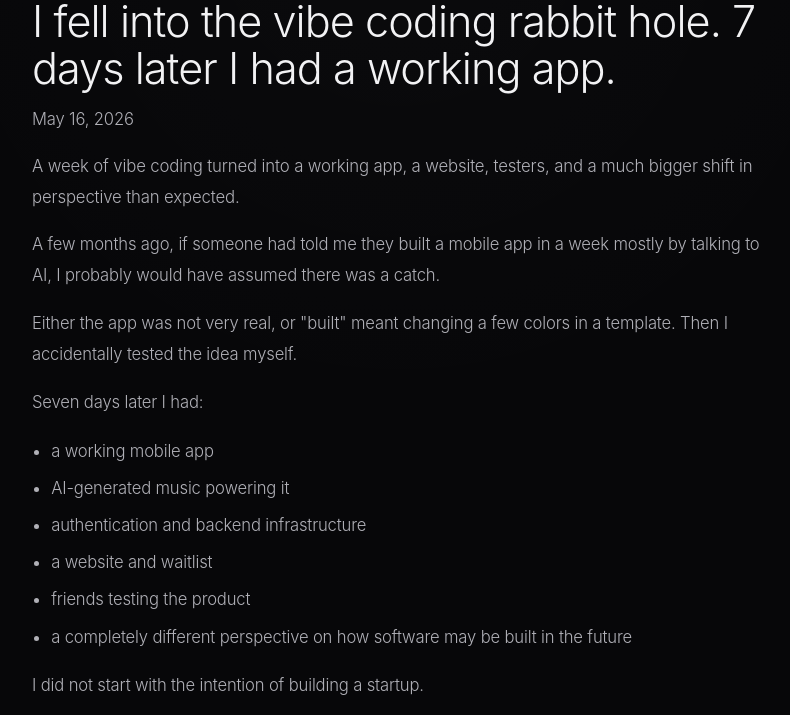
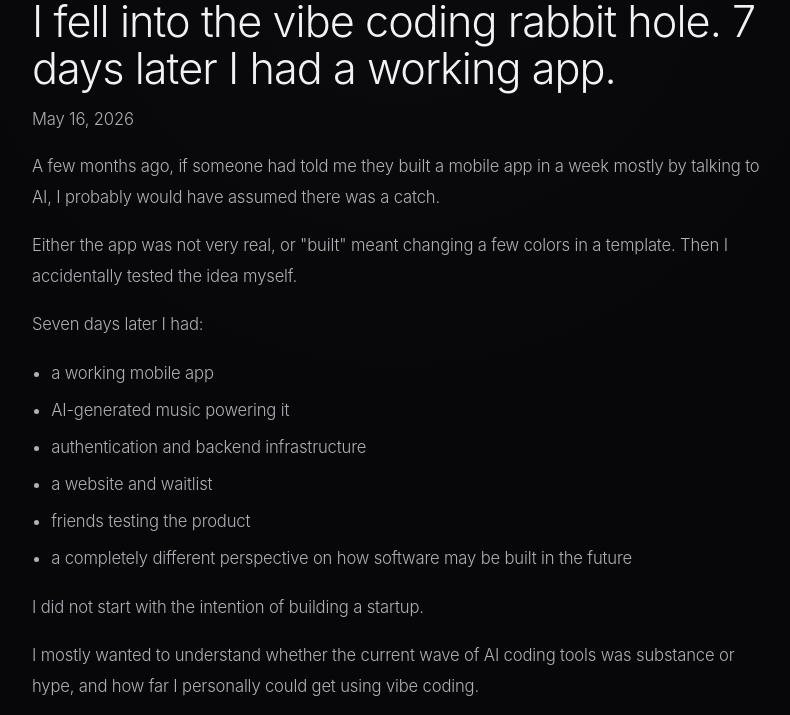
Before and after one commit to dominikmauritz/dominikmauritz-com, an Eleventy site: page src/blog/i-fell-into-the-vibe-coding-rabbit-hole.md in a window 1280 px wide. Shown: the part 77-792 px from the top of the page, without its empty margins (240-1030 px from the left). Built offline with nearby package versions, Linux system fonts and the light colour scheme; Eleventy itself is replaced by a stand-in of ours; files that its build step writes are made by us from their sources.

Commit message:
Polish homepage copy and post links

```diff
--- a/src/_includes/layouts/post.njk
+++ b/src/_includes/layouts/post.njk
@@ -7,10 +7,7 @@ showSiteNav: false
 <article class="post">
   <h1 class="page-title">{{ title }}</h1>
   <p class="post-meta">{{ date | readableDate }}</p>
-  {% if excerpt %}
-    <p class="post-dek">{{ excerpt }}</p>
-  {% endif %}
   <div class="prose">
-    {{ content | safe }}
+    {{ content | replace('<a href="http', '<a target="_blank" rel="noreferrer noopener" href="http') | safe }}
   </div>
 </article>
--- a/src/assets/styles.css
+++ b/src/assets/styles.css
@@ -284,10 +284,6 @@ a:hover {
   margin-top: -0.2rem;
 }
 
-.post-dek {
-  font-size: 1.05rem;
-}
-
 .prose {
   color: var(--muted);
 }
```
Also changed, not shown: src/index.njk (+1 -6 lines).
